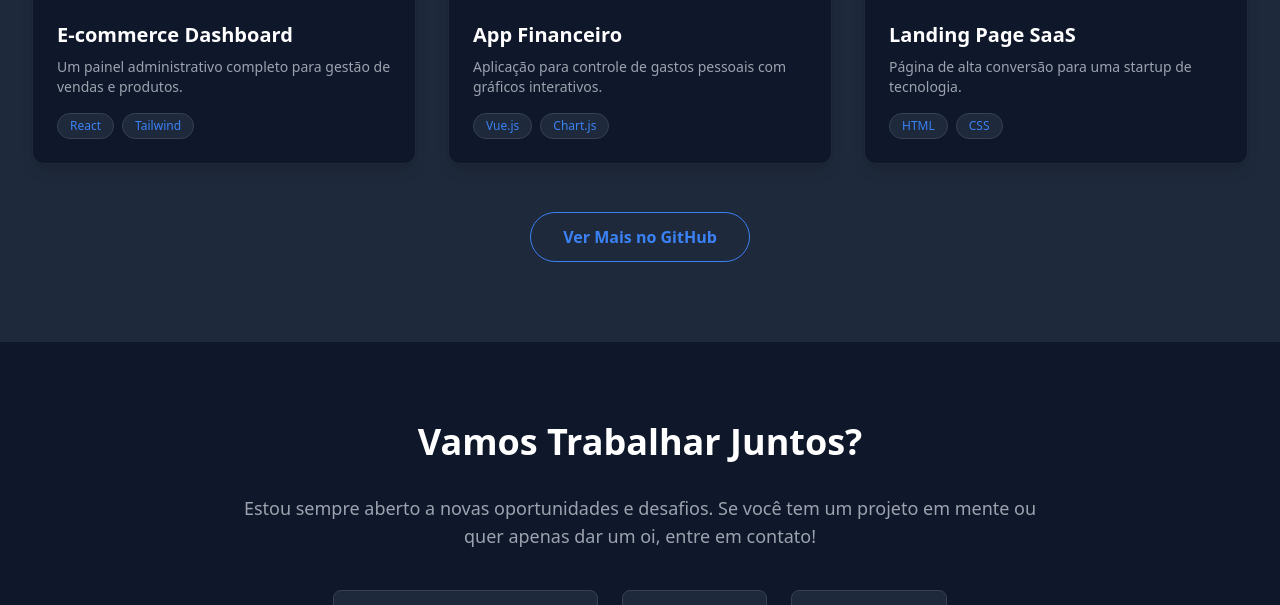
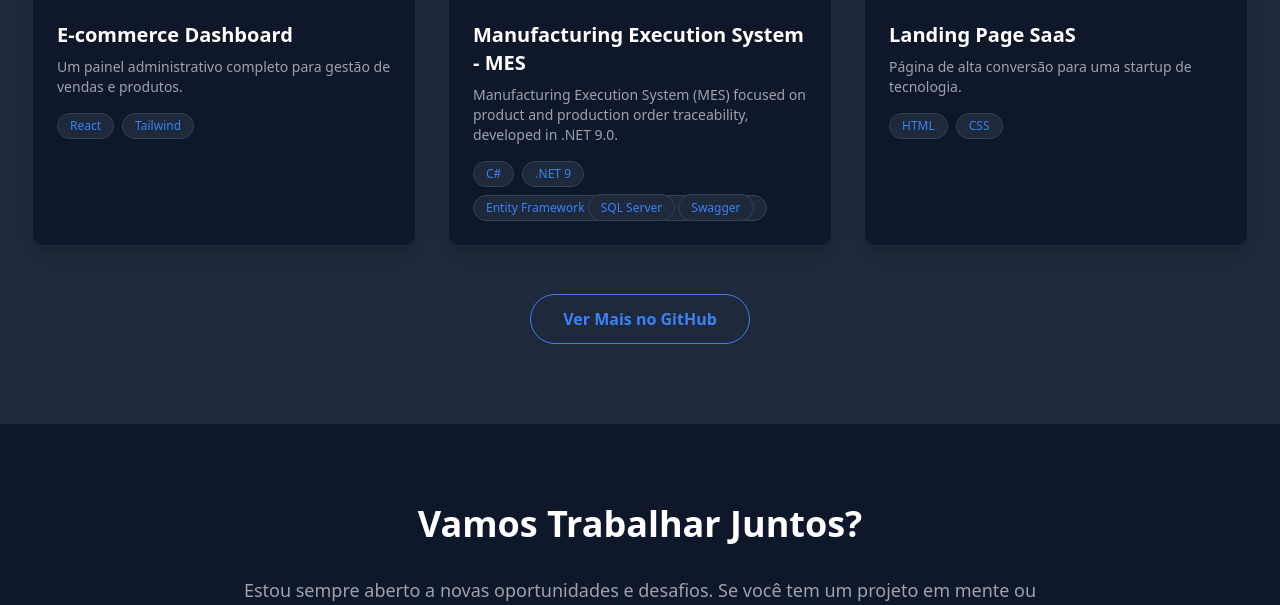
Before and after one commit to francisconetodevv/francisconetodevv.github.io, a plain HTML site: page index.html in a window 1280 px wide. Shown: the part 2268-2873 px from the top of the page. Drawn offline with nearby package versions, Linux system fonts and the light colour scheme.

Commit message:
adding project

```diff
--- a/index.html
+++ b/index.html
@@ -253,18 +253,21 @@
                 <!-- Projeto 2 -->
                 <div class="bg-dark rounded-xl overflow-hidden shadow-lg border border-gray-800 hover:-translate-y-2 transition duration-300 group">
                     <div class="h-48 bg-gray-700 overflow-hidden relative">
-                        <img src="https://images.unsplash.com/photo-1551288049-bebda4e38f71?w=800&q=80" alt="App Financeiro" class="w-full h-full object-cover group-hover:scale-110 transition duration-500">
+                        <img src="https://unsplash.com/photos/red-and-white-tower-under-blue-sky-during-night-time-u13zBF4r56A" alt="Sistema Industrial" class="w-full h-full object-cover group-hover:scale-110 transition duration-500">
                         <div class="absolute inset-0 bg-black bg-opacity-50 opacity-0 group-hover:opacity-100 transition duration-300 flex items-center justify-center space-x-4">
                             <a href="#" class="p-2 bg-white rounded-full text-dark hover:bg-primary hover:text-white transition"><i class="fas fa-link"></i></a>
                             <a href="#" class="p-2 bg-white rounded-full text-dark hover:bg-primary hover:text-white transition"><i class="fab fa-github"></i></a>
                         </div>
                     </div>
                     <div class="p-6">
-                        <h3 class="text-xl font-bold text-white mb-2">App Financeiro</h3>
-                        <p class="text-gray-400 text-sm mb-4">Aplicação para controle de gastos pessoais com gráficos interativos.</p>
+                        <h3 class="text-xl font-bold text-white mb-2">Manufacturing Execution System - MES</h3>
+                        <p class="text-gray-400 text-sm mb-4">Manufacturing Execution System (MES) focused on product and production order traceability, developed in .NET 9.0.</p>
                         <div class="flex flex-wrap gap-2">
-                            <span class="px-3 py-1 bg-secondary text-primary text-xs rounded-full border border-gray-700">Vue.js</span>
-                            <span class="px-3 py-1 bg-secondary text-primary text-xs rounded-full border border-gray-700">Chart.js</span>
+                            <span class="px-3 py-1 bg-secondary text-primary text-xs rounded-full border border-gray-700">C#</span>
+                            <span class="px-3 py-1 bg-secondary text-primary text-xs rounded-full border border-gray-700">.NET 9</span>
+                            <pan class="px-3 py-1 bg-secondary text-primary text-xs rounded-full border border-gray-700">Entity Framework</span>
+                            <span class="px-3 py-1 bg-secondary text-primary text-xs rounded-full border border-gray-700">SQL Server</span>
+                            <span class="px-3 py-1 bg-secondary text-primary text-xs rounded-full border border-gray-700">Swagger</span>
                         </div>
                     </div>
                 </div>
```
